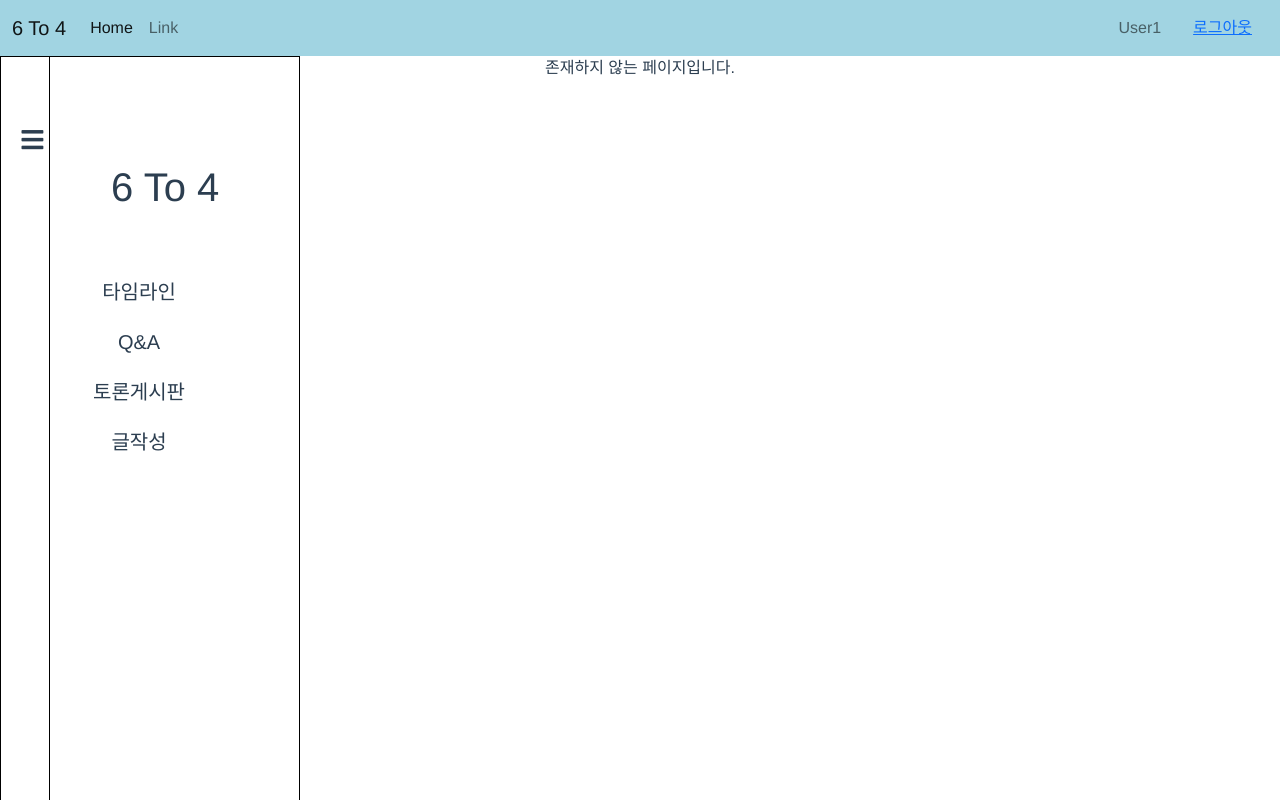
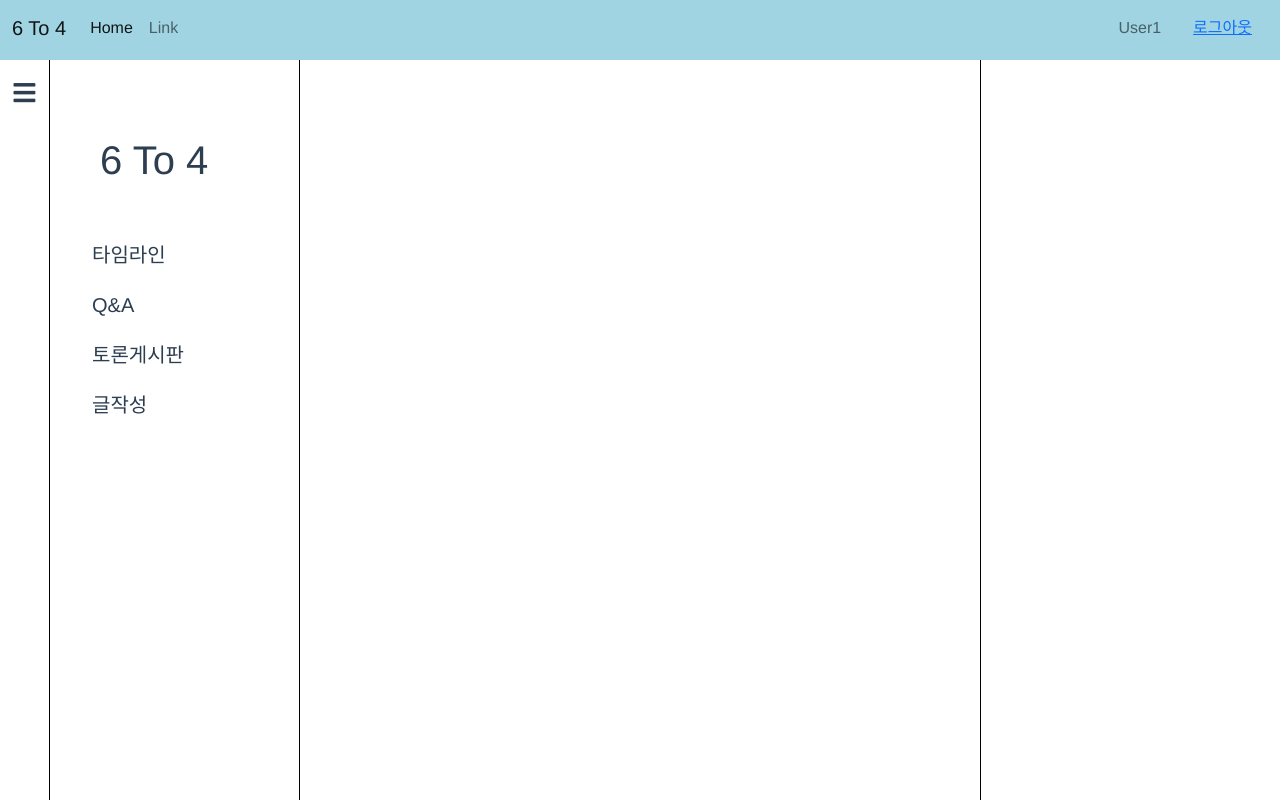
Before and after one commit to namnamDev/ALZALAL, a Vue app in the folder Frontend/: page / in a window 1280 px wide. Built offline with nearby package versions, Linux system fonts and the light colour scheme; a web font is replaced by a local one.

Commit message:
navBar, sideMenuBar, searchBar 위치 조정

```diff
--- a/Frontend/src/App.vue
+++ b/Frontend/src/App.vue
@@ -1,48 +1,25 @@
 <template>
   <div id="app">
-    <nav class="navbar navbar-expand-lg navbar-light">
-      <div class="container-fluid">
-        <a class="navbar-brand" href="/">6 To 4</a>
-        <div class="collapse navbar-collapse" id="navbarSupportedContent">
-          <ul class="navbar-nav me-auto">
-            <li class="nav-item">
-              <a class="nav-link active" aria-current="page" href="#">Home</a>
-            </li>
-            <li class="nav-item">
-              <a class="nav-link" href="#">Link</a>
-            </li>
-          </ul>
-          <ul class="navbar-nav me-4">
-            <li class="nav-item dropdown">
-              <a class="nav-link " href="#" id="navbarDropdown" role="button" data-bs-toggle="dropdown" aria-expanded="false">
-                User1
-              </a>
-              <ul class="dropdown-menu" aria-labelledby="navbarDropdown">
-                <li><a class="dropdown-item" href="#">정보수정</a></li>
-                <li><a class="dropdown-item" href="#">프로필페이지</a></li>
-              </ul>
-            </li>
-          </ul>
-          <a href="" class="me-3">로그아웃</a>
-        </div>
-      </div>
-    </nav>
-    <div>
-      <SideMenuBar/>
-    </div>
+    <TopMenuBar />
+    <SideMenuBar />
+    <SearchBar />
     <router-view />
   </div>
-
 </template>
 
 <script>
-import SideMenuBar from '@/components/SideMenuBar/SideMenuBar.vue'
+import SideMenuBar from "@/components/navBar/SideMenuBar.vue";
+import TopMenuBar from "@/components/navBar/TopNavBar.vue";
+import SearchBar from "@/components/search/SearchBar.vue";
+
 export default {
-  name: 'App',
+  name: "App",
   components: {
     SideMenuBar,
-  }
-}
+    TopMenuBar,
+    SearchBar,
+  },
+};
 </script>
 
 <style scoped>
@@ -52,14 +29,8 @@ export default {
   -moz-osx-font-smoothing: grayscale;
   text-align: center;
   color: #2c3e50;
-  position: fixed;
   width: 100%;
+  position: relative;
 }
 
-.navbar{
-  background-color:rgba(161,212,226,1)
-}
-
-
-
 </style>
--- a/Frontend/src/components/HelloWorld.vue
+++ /dev/null
@@ -1,58 +0,0 @@
-<template>
-  <div class="hello">
-    <h1>{{ msg }}</h1>
-    <p>
-      For a guide and recipes on how to configure / customize this project,<br>
-      check out the
-      <a href="https://cli.vuejs.org" target="_blank" rel="noopener">vue-cli documentation</a>.
-    </p>
-    <h3>Installed CLI Plugins</h3>
-    <ul>
-      <li><a href="https://github.com/vuejs/vue-cli/tree/dev/packages/%40vue/cli-plugin-babel" target="_blank" rel="noopener">babel</a></li>
-      <li><a href="https://github.com/vuejs/vue-cli/tree/dev/packages/%40vue/cli-plugin-eslint" target="_blank" rel="noopener">eslint</a></li>
-    </ul>
-    <h3>Essential Links</h3>
-    <ul>
-      <li><a href="https://vuejs.org" target="_blank" rel="noopener">Core Docs</a></li>
-      <li><a href="https://forum.vuejs.org" target="_blank" rel="noopener">Forum</a></li>
-      <li><a href="https://chat.vuejs.org" target="_blank" rel="noopener">Community Chat</a></li>
-      <li><a href="https://twitter.com/vuejs" target="_blank" rel="noopener">Twitter</a></li>
-      <li><a href="https://news.vuejs.org" target="_blank" rel="noopener">News</a></li>
-    </ul>
-    <h3>Ecosystem</h3>
-    <ul>
-      <li><a href="https://router.vuejs.org" target="_blank" rel="noopener">vue-router</a></li>
-      <li><a href="https://vuex.vuejs.org" target="_blank" rel="noopener">vuex</a></li>
-      <li><a href="https://github.com/vuejs/vue-devtools#vue-devtools" target="_blank" rel="noopener">vue-devtools</a></li>
-      <li><a href="https://vue-loader.vuejs.org" target="_blank" rel="noopener">vue-loader</a></li>
-      <li><a href="https://github.com/vuejs/awesome-vue" target="_blank" rel="noopener">awesome-vue</a></li>
-    </ul>
-  </div>
-</template>
-
-<script>
-export default {
-  name: 'HelloWorld',
-  props: {
-    msg: String
-  }
-}
-</script>
-
-<!-- Add "scoped" attribute to limit CSS to this component only -->
-<style scoped>
-h3 {
-  margin: 40px 0 0;
-}
-ul {
-  list-style-type: none;
-  padding: 0;
-}
-li {
-  display: inline-block;
-  margin: 0 10px;
-}
-a {
-  color: #42b983;
-}
-</style>
--- a/Frontend/src/components/SideMenuBar/SideMenuBar.vue
+++ b/Frontend/src/components/navBar/SideMenuBar.vue
@@ -1,5 +1,8 @@
 <template>
   <div class="sideMenu">
+    <div class="menuIconDiv" @click="ClickMenuButton">
+      <i class="fas fa-bars menuIcon"></i>
+    </div>
     <div id="leftMenu">
       <span>6 To 4</span>
       <ul>
@@ -9,18 +12,14 @@
         <li>글작성</li>
       </ul>
     </div>
-    <div class="menuIconDiv" @click="ClickMenuButton">
-      <i class="fas fa-bars menuIcon"></i>
-    </div>
-
   </div>
 </template>
 
 <script>
+
 export default {
   name: 'Main',
   components: {
-
   },
 
   data() {
@@ -45,8 +44,6 @@ export default {
       else {
         leftMenu.style.display = 'none'
       }
-
-
     }
   }
 
@@ -54,53 +51,48 @@ export default {
 </script>
 
 <style scoped>
-#a{
-  height:2000px;
-  width: 2000px;
-  border: 1px solid black;
-  z-index: -2;
-  position: absolute;
-}
 .sideMenu{
-  position: relative;
-  z-index:-1;
+  position: fixed;
+  top: 60px;
 }
 
 .menuIconDiv{
-  border: 1px solid black;
+  border-right: 1px solid black;
   height: 100vh;
   width: 50px;
   position: fixed;
   cursor: pointer;
+  /* z-index:2; */
 }
 
 .menuIcon{
-  margin-top: 70px;
-  margin-left: 15px;
+  margin-top: 20px;
   font-size: 25px;
 }
 
 #leftMenu{
-  border: 1px solid black;
+  border-right: 1px solid black;
   height: 100vh;
-  width: 300px;
-  position: fixed;
+  width: 250px;
+  left: 50px;
+  position: relative;
 }
   #leftMenu > ul{
     position: absolute;
-    float: right;
-    left: 60px;
-    top: 200px;
+    left: 10px;
+    top: 160px;
     list-style: none;
+    float: left;
+    text-align: left;
   }
   #leftMenu > ul > li {
     margin-top: 20px;
     font-size: 20px;
   }
   #leftMenu > span{
-    position: absolute;
-    left: 110px;
-    top: 100px;
+    position:absolute;
+    left: 50px;
+    top: 70px;
     font-size: 40px;
   }
 
--- /dev/null
+++ b/Frontend/src/components/navBar/TopNavBar.vue
@@ -0,0 +1,55 @@
+<template>
+  <div id="nav">
+    <nav class="navbar navbar-expand-lg navbar-light">
+      <div class="container-fluid">
+        <a class="navbar-brand" href="/">6 To 4</a>
+        <div class="collapse navbar-collapse" id="navbarSupportedContent">
+          <ul class="navbar-nav me-auto">
+            <li class="nav-item">
+              <a class="nav-link active" aria-current="page" href="#">Home</a>
+            </li>
+            <li class="nav-item">
+              <a class="nav-link" href="#">Link</a>
+            </li>
+          </ul>
+          <ul class="navbar-nav me-4">
+            <li class="nav-item dropdown">
+              <a
+                class="nav-link"
+                href="#"
+                id="navbarDropdown"
+                role="button"
+                data-bs-toggle="dropdown"
+                aria-expanded="false"
+              >
+                User1
+              </a>
+              <ul class="dropdown-menu" aria-labelledby="navbarDropdown">
+                <li><a class="dropdown-item" href="#">정보수정</a></li>
+                <li><a class="dropdown-item" href="#">프로필페이지</a></li>
+              </ul>
+            </li>
+          </ul>
+          <a href="" class="me-3">로그아웃</a>
+        </div>
+      </div>
+    </nav>
+  </div>
+</template>
+
+<script>
+export default {
+
+}
+</script>
+
+<style scoped>
+#nav {
+  position:fixed;
+  top: 0;
+  height:60px;
+  width: 100%;
+  background-color: rgba(161, 212, 226, 1);
+  z-index:2;
+}
+</style>
--- /dev/null
+++ b/Frontend/src/components/search/SearchBar.vue
@@ -0,0 +1,22 @@
+<template>
+  <div id="search">
+
+  </div>
+</template>
+
+<script>
+export default {
+
+}
+</script>
+
+<style scoped>
+#search{
+  height: 100vh;
+  width: 300px;
+  border-left: 1px solid black;
+  right: 0px;
+  top: 60px;
+  position:fixed;
+}
+</style>
--- a/Frontend/src/views/account/login.vue
+++ b/Frontend/src/views/account/login.vue
@@ -56,7 +56,7 @@ export default {
 };
 </script>
 
-<style scoped>
+<style>
 /*--- LAYOUT ---*/
 .contents {
   max-width: 1020px;
```
Also changed, not shown: Frontend/src/views/account/signup.vue (+91 -36 lines).
